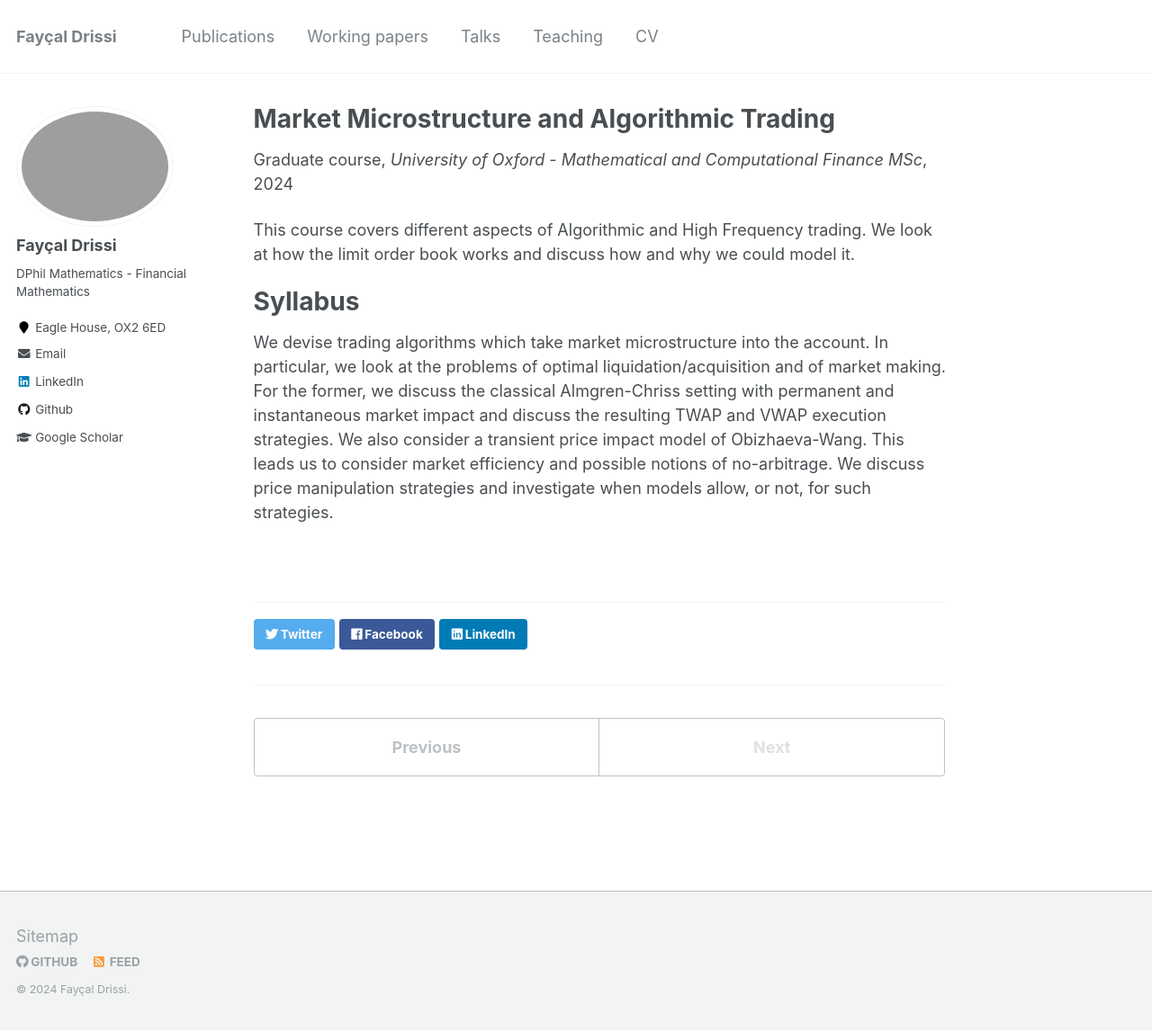
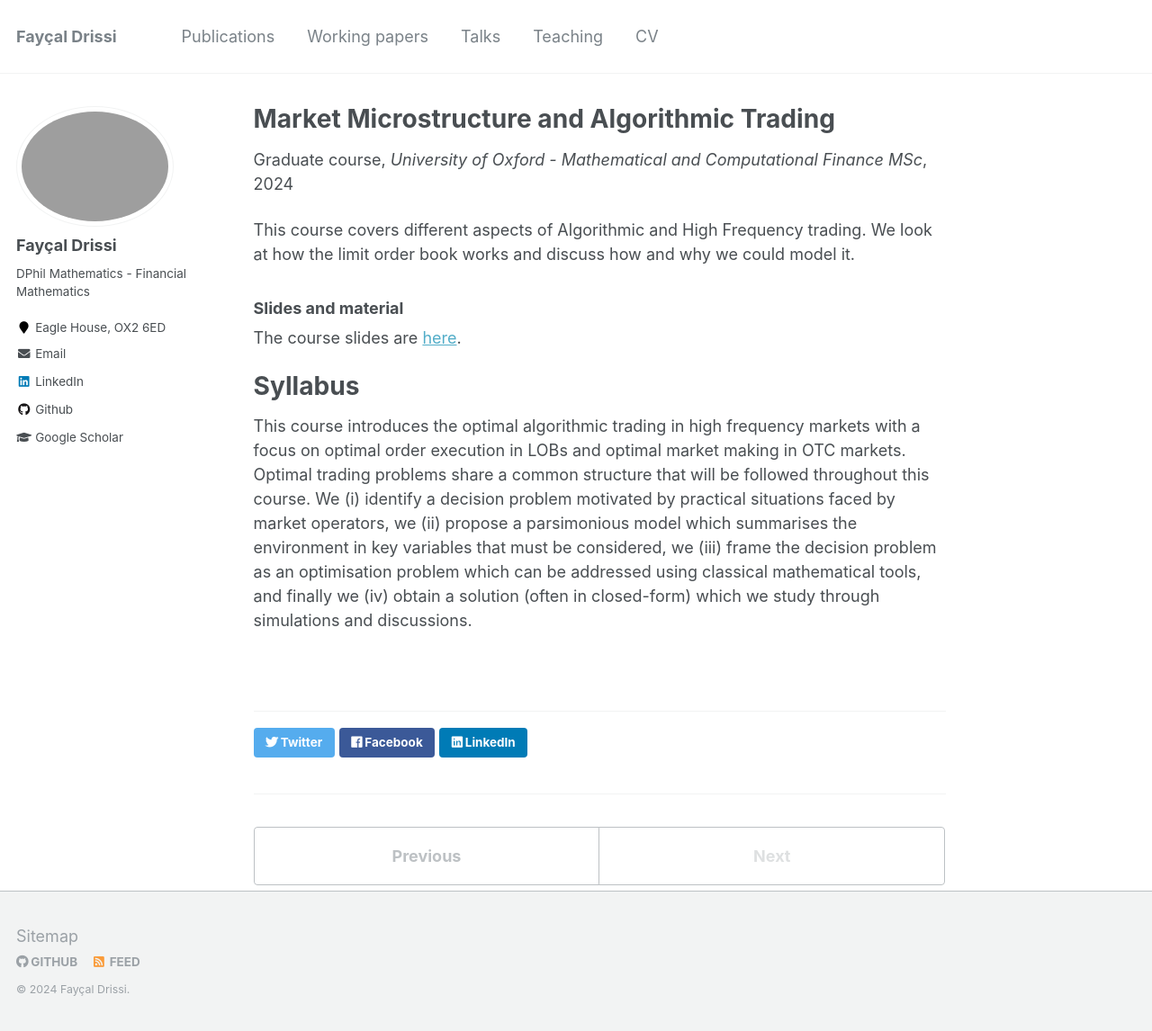
Before and after one commit to FDR0903/FDR0903.github.io, a Jekyll site: the page built from _teaching/2023_Oxford_hft.md, in a window 1280 px wide and 1146 px high. Shown: the whole window at 90% size. Built offline with Jekyll 4.4.1, drawn with Linux system fonts in a browser that asks for light colours.

Commit message:
lecture notes

```diff
--- a/_teaching/2023_Oxford_hft.md
+++ b/_teaching/2023_Oxford_hft.md
@@ -10,6 +10,9 @@ location: "Oxford, United-Kingdom"
 
 This course covers different aspects of Algorithmic and High Frequency trading. We look at how the limit order book works and discuss how and why we could model it.
 
+### Slides and material
+The course slides are [here](http://fdr0903.github.io/files/HFT_2024___Oxford___lecture_notes).
+
 Syllabus
 ======
-We devise trading algorithms which take market microstructure into the account. In particular, we look at the problems of optimal liquidation/acquisition and of market making. For the former, we discuss the classical Almgren-Chriss setting with permanent and instantaneous market impact and discuss the resulting TWAP and VWAP execution strategies. We also consider a transient price impact model of Obizhaeva-Wang. This leads us to consider market efficiency and possible notions of no-arbitrage. We discuss price manipulation strategies and investigate when models allow, or not, for such strategies.
+This course introduces the optimal algorithmic trading in high frequency markets with a focus on optimal order execution in LOBs and optimal market making in OTC markets. Optimal trading problems share a common structure that will be followed throughout this course. We (i) identify a decision problem motivated by practical situations faced by market operators, we (ii) propose a parsimonious model which summarises the environment in key variables that must be considered, we (iii) frame the decision problem as an optimisation problem which can be addressed using classical mathematical tools, and  finally we (iv) obtain a solution (often in closed-form) which we study through simulations and discussions.
```
Also changed, not shown: 1 other file.
